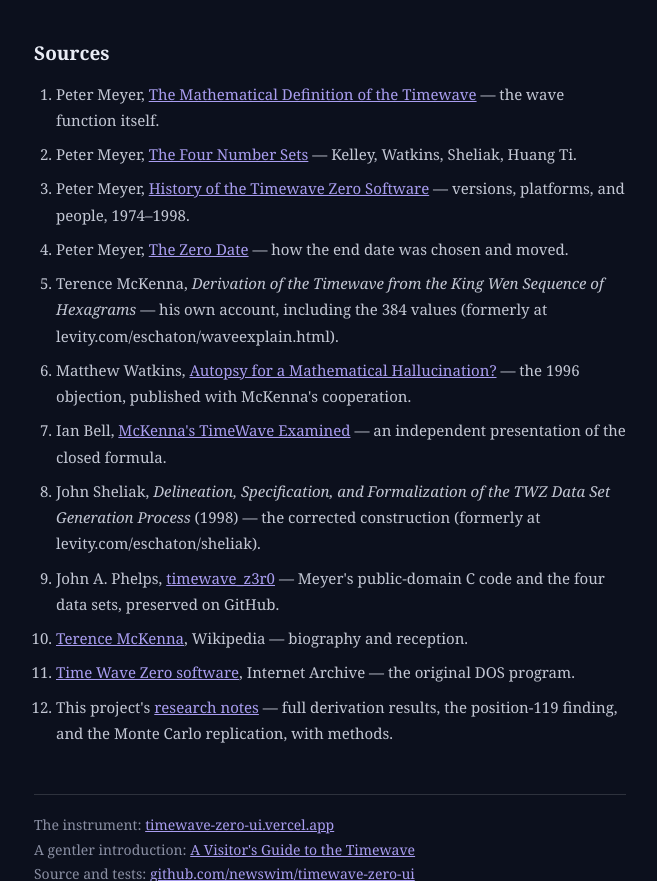
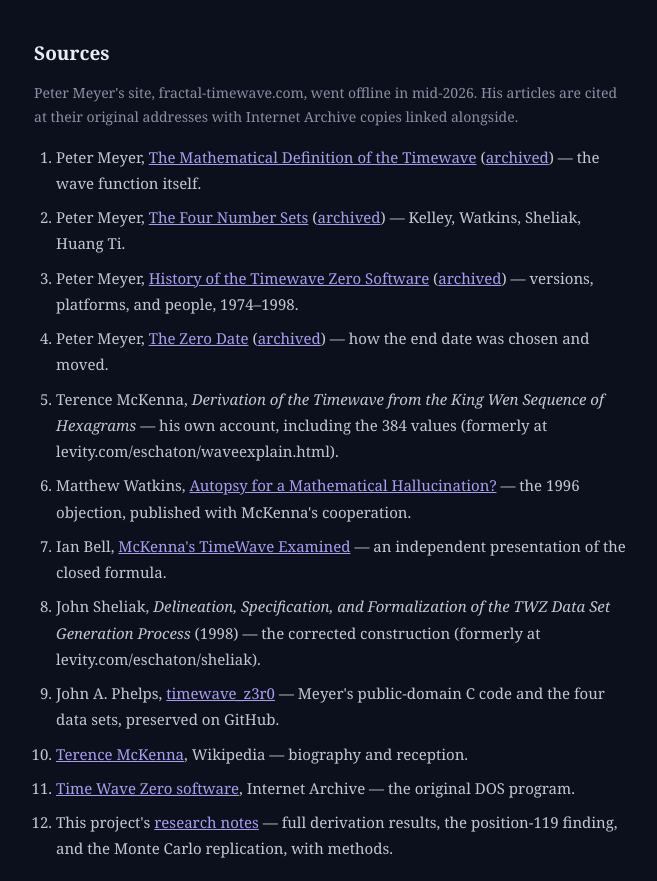
Before and after one commit to newswim/timewave-zero-ui, a website: page public/about.html in a window 1280 px wide. Shown: the part 3337-4218 px from the top of the page, without its empty margins (310-967 px from the left). Drawn offline with Linux system fonts and the light colour scheme.

Commit message:
Cite archived copies of Meyer's articles
fractal-timewave.com went offline in mid-2026 (TLS failure plus 403 on
every page; Wayback shows it alive as late as July 4). All Meyer
citations in about.html and docs/research.md now carry Internet
Archive links beside the original addresses. Local study copies of the
key texts were already preserved in reference/.

```diff
--- a/public/about.html
+++ b/public/about.html
@@ -212,11 +212,16 @@ straight lines and repeated</pre>
     </p>
 
     <h2>Sources</h2>
+    <p style="font-size:14px;color:var(--muted)">
+      Peter Meyer's site, fractal-timewave.com, went offline in mid-2026.
+      His articles are cited at their original addresses with Internet
+      Archive copies linked alongside.
+    </p>
     <ol class="sources">
-      <li id="s1">Peter Meyer, <a href="https://www.fractal-timewave.com/articles/math_10.html">The Mathematical Definition of the Timewave</a> — the wave function itself.</li>
-      <li id="s2">Peter Meyer, <a href="https://www.fractal-timewave.com/articles/four_number_sets.htm">The Four Number Sets</a> — Kelley, Watkins, Sheliak, Huang&nbsp;Ti.</li>
-      <li id="s3">Peter Meyer, <a href="https://fractal-timewave.com/articles/hist.html">History of the Timewave Zero Software</a> — versions, platforms, and people, 1974&ndash;1998.</li>
-      <li id="s4">Peter Meyer, <a href="https://www.fractal-timewave.com/articles/zerodate_10.html">The Zero Date</a> — how the end date was chosen and moved.</li>
+      <li id="s1">Peter Meyer, <a href="https://www.fractal-timewave.com/articles/math_10.html">The Mathematical Definition of the Timewave</a> (<a href="https://web.archive.org/web/20260704042535/https://fractal-timewave.com/articles/math_10.html">archived</a>) — the wave function itself.</li>
+      <li id="s2">Peter Meyer, <a href="https://www.fractal-timewave.com/articles/four_number_sets.htm">The Four Number Sets</a> (<a href="https://web.archive.org/web/20260502070218/https://www.fractal-timewave.com/articles/four_number_sets.htm">archived</a>) — Kelley, Watkins, Sheliak, Huang&nbsp;Ti.</li>
+      <li id="s3">Peter Meyer, <a href="https://fractal-timewave.com/articles/hist.html">History of the Timewave Zero Software</a> (<a href="https://web.archive.org/web/20260704042525/https://fractal-timewave.com/articles/hist.html">archived</a>) — versions, platforms, and people, 1974&ndash;1998.</li>
+      <li id="s4">Peter Meyer, <a href="https://www.fractal-timewave.com/articles/zerodate_10.html">The Zero Date</a> (<a href="https://web.archive.org/web/20260704043807/https://www.fractal-timewave.com/articles/zerodate_10.html">archived</a>) — how the end date was chosen and moved.</li>
       <li id="s5">Terence McKenna, <i>Derivation of the Timewave from the King Wen Sequence of Hexagrams</i> — his own account, including the 384 values (formerly at levity.com/eschaton/waveexplain.html).</li>
       <li id="s6">Matthew Watkins, <a href="https://www.fourmilab.ch/rpkp/autopsy.html">Autopsy for a Mathematical Hallucination?</a> — the 1996 objection, published with McKenna's cooperation.</li>
       <li id="s7">Ian Bell, <a href="https://github.com/kl4yfd/timewave_z3r0/blob/master/Reference/McKenna%27s%20TimeWave%20Examined.pdf">McKenna's TimeWave Examined</a> — an independent presentation of the closed formula.</li>
```
Also changed, not shown: docs/research.md (+6 -2 lines).
